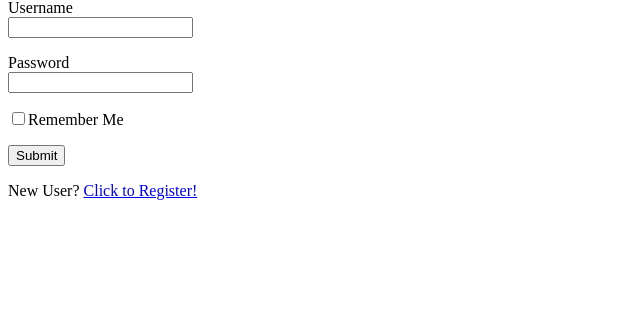
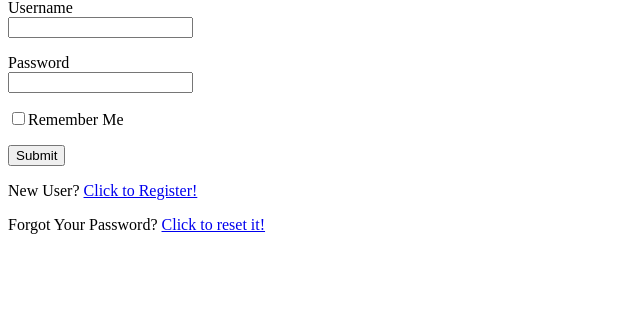
Before and after one commit to arianmonti/bibliophilia, a Flask app: page /login in a window 1280 px wide. Shown: the part 117-439 px from the top of the page, without its empty margins (0-640 px from the left). Run offline with Flask 2, Linux system fonts and the light colour scheme; parts of the project's set-up code (start-up, migrations or seed data) failed here and were passed over.

Commit message:
email infrastructure

```diff
--- a/app/__init__.py
+++ b/app/__init__.py
@@ -2,6 +2,7 @@ from flask import Flask
 from flask_sqlalchemy import SQLAlchemy
 from flask_migrate import Migrate
 from flask_login import LoginManager
+from flask_mail import Mail
 from config import Config
 
 app = Flask(__name__)
@@ -10,6 +11,7 @@ db = SQLAlchemy(app)
 migrate = Migrate(app, db)
 login = LoginManager(app)
 login.login_view = 'login'
+mail = Mail(app)
 
 import logging
 import os
--- a/app/forms.py
+++ b/app/forms.py
@@ -47,3 +47,7 @@ class EmptyForm(FlaskForm):
 class PostForm(FlaskForm):
     post = TextAreaField('Post', validators=[DataRequired(), Length(min=1, max=400)])
     submit = SubmitField('Submit')
+
+class ResetPasswordRequestForm(FlaskForm):
+    email = StringField('Email', validators=[DataRequired(), Email()])
+    submit = SubmitField('Request Password Reset')
--- a/app/routes.py
+++ b/app/routes.py
@@ -1,7 +1,8 @@
 from flask import render_template, url_for, redirect, flash, request
 from app import app, db
-from app.forms import LoginForm, RegisterForm, EditProfileForm, EmptyForm, PostForm
+from app.forms import LoginForm, RegisterForm, EditProfileForm, EmptyForm, PostForm, ResetPasswordRequestForm
 from app.models import Post, User
+from app.emails import send_password_reset_email
 from flask_login import current_user, login_user, logout_user, login_required
 from werkzeug.urls import url_parse
 from datetime import datetime
@@ -137,3 +138,16 @@ def explore():
     next_url = url_for('explore', page=posts.next_num) if posts.has_next else None
     prev_url = url_for('explore', page=posts.prev_num) if posts.has_prev else None
     return render_template('index.html', title="Explore", posts=posts.items, next_url=next_url, prev_url=prev_url)
+
+@app.route('/reset_password_request', methods=['GET', 'POST'])
+def reset_password_request():
+    if current_user.is_authenticated:
+        return redirect(url_for('index'))
+    form = ResetPasswordRequestForm()
+    if form.validate_on_submit():
+        user = User.query.filter_by(email=form.email.data).first()
+        if user:
+            send_password_reset_email(user)
+        flash('Check your email for the instructions to reset your password')
+        return redirect(url_for('login'))
+    return render_template('reset_password_request.html', title="Reset Password", form=form)
--- a/app/templates/login.html
+++ b/app/templates/login.html
@@ -23,6 +23,10 @@
 			{{ form.submit() }}
 		</p>
 		<p>New User? <a href="{{ url_for('register') }}">Click to Register!</a></p>
+		<p>
+			Forgot Your Password?
+			<a href="{{ url_for('reset_password_request')}}">Click to reset it!</a>
+		</p>
 
 	</form>
 {% endblock %}
```
Also changed, not shown: app/emails.py (added, +8 -0 lines), app/templates/reset_password_request.html (added, +16 -0 lines).
